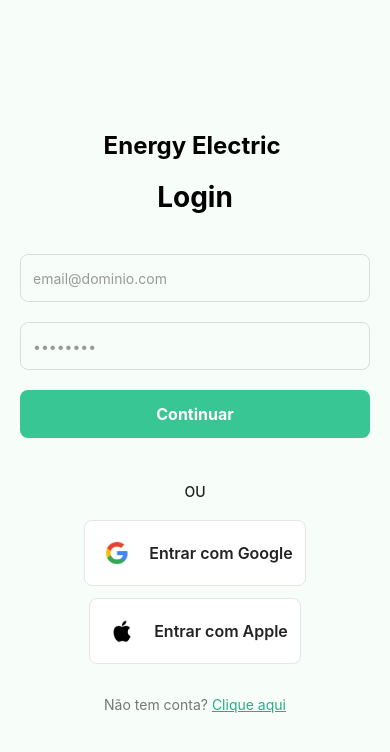
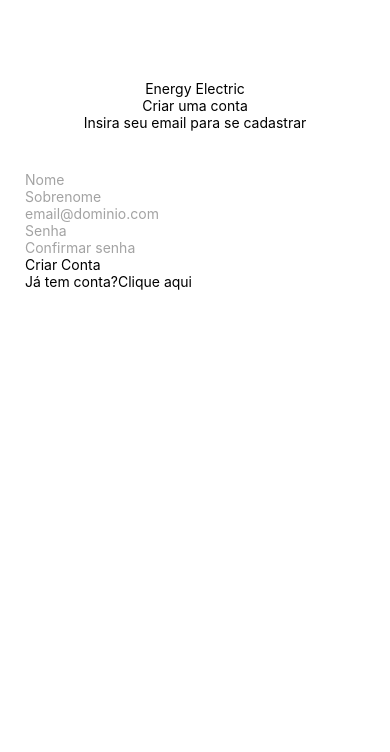
Before and after one commit to notpdrkk/energy-insights-native, a React Native app: screen /Cadastro in a window 390 px wide. Shown: the top 752 px of the page. Built offline with nearby package versions, Linux system fonts and the light colour scheme.

Commit message:
Cadastro iniciando! No login coloquei um onPress no texto Clique aqui para redirecionar para pagina do cadastro!

```diff
--- a/src/Navigation/AppNavigator.tsx
+++ b/src/Navigation/AppNavigator.tsx
@@ -3,6 +3,7 @@
 
 import { Login } from '../Pages/Login';
 import { Home } from '../Pages/Home';
+import { Cadastro } from '../Pages/Cadastro';
 
 const Stack = createNativeStackNavigator();
 
@@ -12,6 +13,7 @@
       <Stack.Navigator screenOptions={{ headerShown: false }}>
         <Stack.Screen name="Login" component={Login} />
         <Stack.Screen name="Home" component={Home} />
+        <Stack.Screen name="Cadastro" component={Cadastro} />
       </Stack.Navigator>
     </NavigationContainer>
   );
--- a/src/Pages/Cadastro/index.tsx
+++ b/src/Pages/Cadastro/index.tsx
@@ -5,9 +5,52 @@
     return(
         <View style={styles.container}>
             <View style={styles.header}>
-                <Text style={styles.logo}>Energy Eletric</Text>
-                <Text style={styles.title}>Cadastro</Text>
+                <Text>Energy Electric</Text>
+                <Text>Criar uma conta</Text>
+                <Text>Insira seu email para se cadastrar</Text>
             </View>
+
+            <View>
+                <TextInput
+                    placeholder="Nome"
+                    placeholderTextColor="#A3A3A3"
+                />
+
+                <TextInput
+                    placeholder="Sobrenome"
+                    placeholderTextColor="#A3A3A3"
+                />
+            </View>
+
+            <TextInput
+                placeholder="email@dominio.com"
+                placeholderTextColor="#A3A3A3"
+                keyboardType="email-address"
+            />
+            <TextInput
+                placeholder="Senha"
+                placeholderTextColor="#A3A3A3"
+                secureTextEntry
+            />
+
+            <TextInput
+                placeholder="Confirmar senha"
+                placeholderTextColor="#A3A3A3"
+                secureTextEntry
+            />
+
+            <TouchableOpacity>
+                 <Text>Criar Conta</Text>
+            </TouchableOpacity>
+
+            <Text >
+                Já tem conta?
+                <Text
+
+                >
+                    Clique aqui
+                </Text>
+            </Text>
 
         </View>
     )
--- a/src/Pages/Cadastro/style.ts
+++ b/src/Pages/Cadastro/style.ts
@@ -12,16 +12,4 @@
         alignItems: "center",
         marginBottom: 40,
     },
-    logo: {
-        fontSize: 26,
-        fontWeight: "600",
-        color: "#1EB980",
-    },
-
-    title: {
-        marginTop: 8,
-        fontSize: 28,
-        fontWeight: "bold",
-        color: "#000",
-    },
 })
--- a/src/Pages/Login/index.tsx
+++ b/src/Pages/Login/index.tsx
@@ -3,7 +3,7 @@
 import { GoogleButton } from "../../Components/GoogleButton";
 import { AppleButton } from "../../Components/AppleButton";
 
-export function Login() {
+export function Login({ navigation }) {
   return (
     <ScrollView contentContainerStyle={{ flexGrow: 1 }}>
 
@@ -53,7 +53,7 @@
           />
 
           <Text style={styles.footerText}>
-            Não tem conta? <Text  style={styles.link}>Clique aqui</Text>
+            Não tem conta? <Text  style={styles.link} onPress={() => navigation.navigate("Cadastro")}>Clique aqui</Text>
           </Text>
       </View>
     </ScrollView>
```
